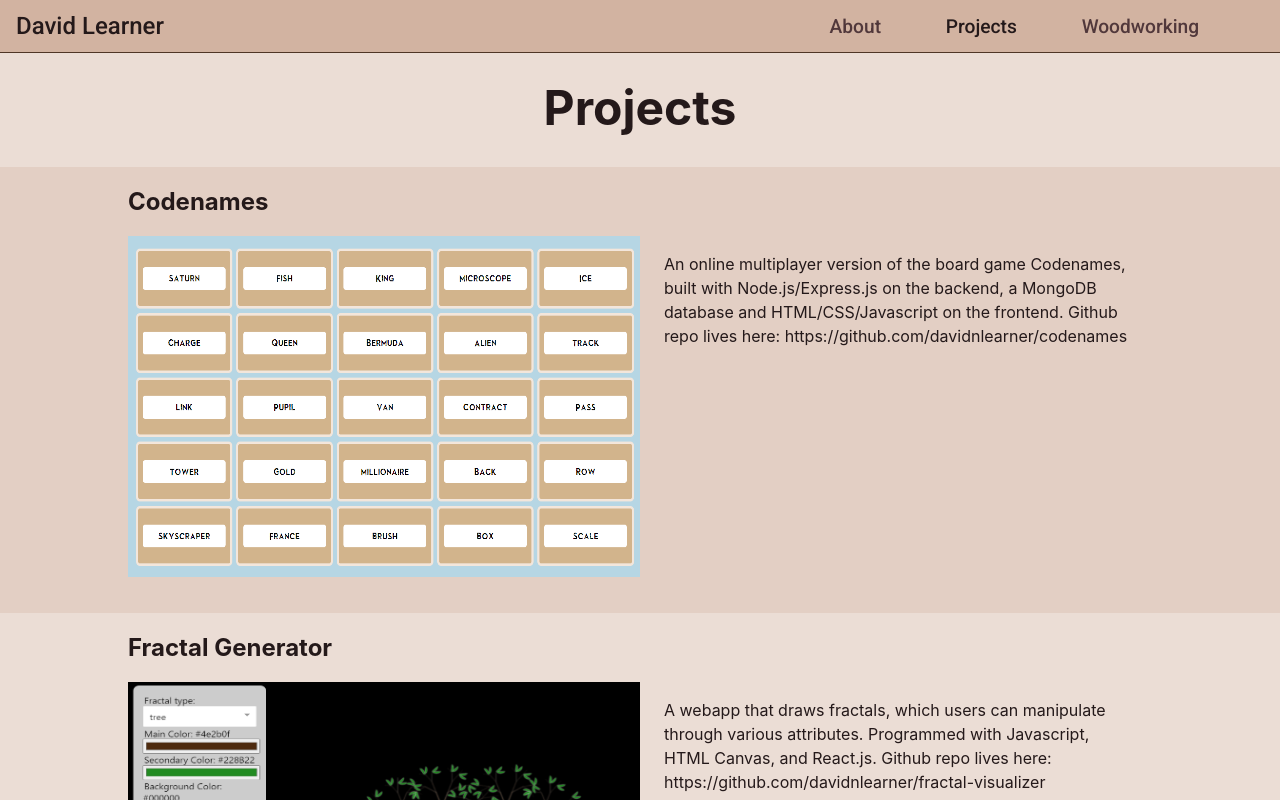
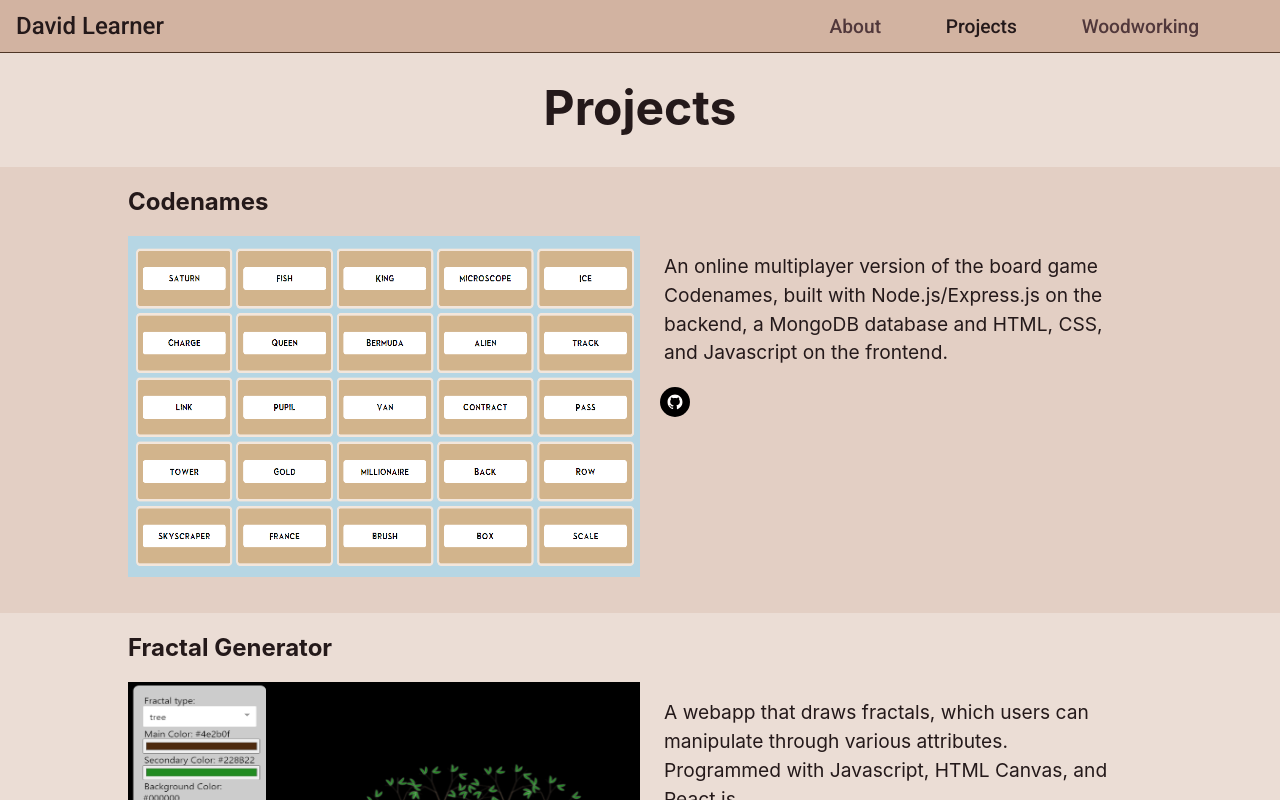
Before and after one commit to davidnlearner/personal-site, a Next.js app: page /projects in a window 1280 px wide. Shown: the top 800 px of the page. Built offline with nearby package versions, Linux system fonts and the light colour scheme.

Commit message:
projects update

```diff
--- a/components/Project.js
+++ b/components/Project.js
@@ -2,8 +2,9 @@
 import Image from "next/image";
 import styles from "../styles/Project.module.scss";
 import Link from "next/link";
+import { SocialIcon } from "react-social-icons";
 
-const Project = ({ imageSrc, title, description, projectURL }) => {
+const Project = ({ imageSrc, title, description, projectURL, githubURL }) => {
     return (
         <div className={styles["project-wrapper"]}>
             <h2 className={styles["image-title"]}>{title}</h2>
@@ -19,8 +20,17 @@
                     />
                 </Link>
             </div>
-
-            <p className={styles["image-description"]}>{description}</p>
+            <div className={styles["image-description-box"]}>
+                <p className={styles["image-description"]}>{description}</p>
+                <div className={styles["social-icon-box"]}>
+                    <SocialIcon
+                        className={styles["social-icon"]}
+                        url={githubURL}
+                        bgColor="black"
+                        fgColor="white"
+                    />
+                </div>
+            </div>
         </div>
     );
 };
--- a/public/data/site-data.json
+++ b/public/data/site-data.json
@@ -3,20 +3,23 @@
         {
             "imageSrc": "/data/project-images/codenames.jpg",
             "title": "Codenames",
-            "description": "An online multiplayer version of the board game Codenames, built with Node.js/Express.js on the backend, a MongoDB database and HTML/CSS/Javascript on the frontend. Github repo lives here: https://github.com/davidnlearner/codenames",
-            "projectURL": "http://dlearner-codenames.herokuapp.com/"
+            "description": "An online multiplayer version of the board game Codenames, built with Node.js/Express.js on the backend, a MongoDB database and HTML, CSS, and Javascript on the frontend.",
+            "projectURL": "http://dlearner-codenames.herokuapp.com/",
+            "githubURL": "https://github.com/davidnlearner/codenames"
         },
         {
             "imageSrc": "/data/project-images/fractal.jpg",
             "title": "Fractal Generator",
-            "description": "A webapp that draws fractals, which users can manipulate through various attributes. Programmed with Javascript, HTML Canvas, and React.js. Github repo lives here: https://github.com/davidnlearner/fractal-visualizer",
-            "projectURL": "https://fractal-visualizer.vercel.app/"
+            "description": "A webapp that draws fractals, which users can manipulate through various attributes. Programmed with Javascript, HTML Canvas, and React.js.",
+            "projectURL": "https://fractal-visualizer.vercel.app/",
+            "githubURL": "https://github.com/davidnlearner/fractal-visualizer"
         },
         {
             "imageSrc": "/data/project-images/weatherApp.jpg",
             "title": "Weather App",
-            "description": "Basic Weather App made using Node.js/Express.js and using data from the WeatherStack and Mapbox APIs",
-            "projectURL": "https://dlearner-weather-application.herokuapp.com/"
+            "description": "Basic Weather App made using Node.js/Express.js and using data from the WeatherStack and Mapbox APIs.",
+            "projectURL": "https://dlearner-weather-application.herokuapp.com/",
+            "githubURL": "https://github.com/davidnlearner/node-course-weather-app"
         }
     ],
     "woodProjects": [
--- a/styles/Project.module.scss
+++ b/styles/Project.module.scss
@@ -24,10 +24,44 @@
     font-size: $font-lg;
 }
 
+.image-description-box {
+    grid-area: description;
+    padding: 1rem;
+}
+
 .image-description {
-    grid-area: description;
-    margin: 0 0.5rem;
-    padding: 1rem;
+    margin: 0 0.5rem 1rem;
     line-height: 1.5;
     border-radius: 10px;
+    font-size: $font-md;
 }
+
+.social-icon {
+    max-height: 30px;
+    max-width: 30px;
+    margin: 4px;
+}
+
+@media only screen and (max-width: $mobile-breakpoint) {
+    .project-wrapper {
+        grid-template-columns: 1fr;
+        grid-template-areas:
+            "title"
+            "image"
+            "description";
+    }
+
+    .image-description-box {
+        padding: 0;
+    }
+
+    .image-description {
+        margin-top: 1rem;
+        font-size: $font-sm;
+    }
+
+    .social-icon-box {
+        width: 100%;
+        text-align: center;
+    }
+}
```
Also changed, not shown: public/data/project-images/weatherApp.jpg, public/data/project-images/weatherAppOld.jpg (added).
